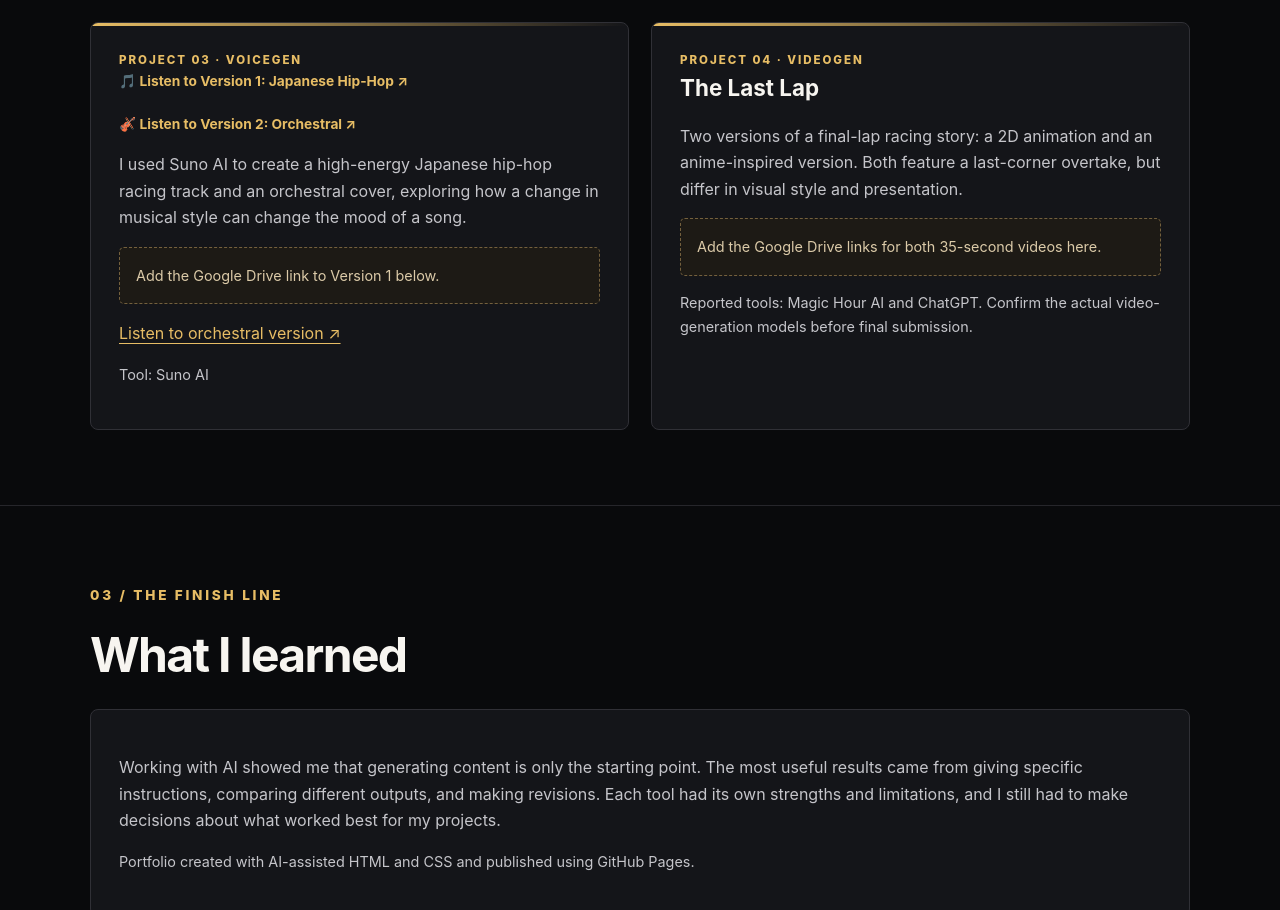
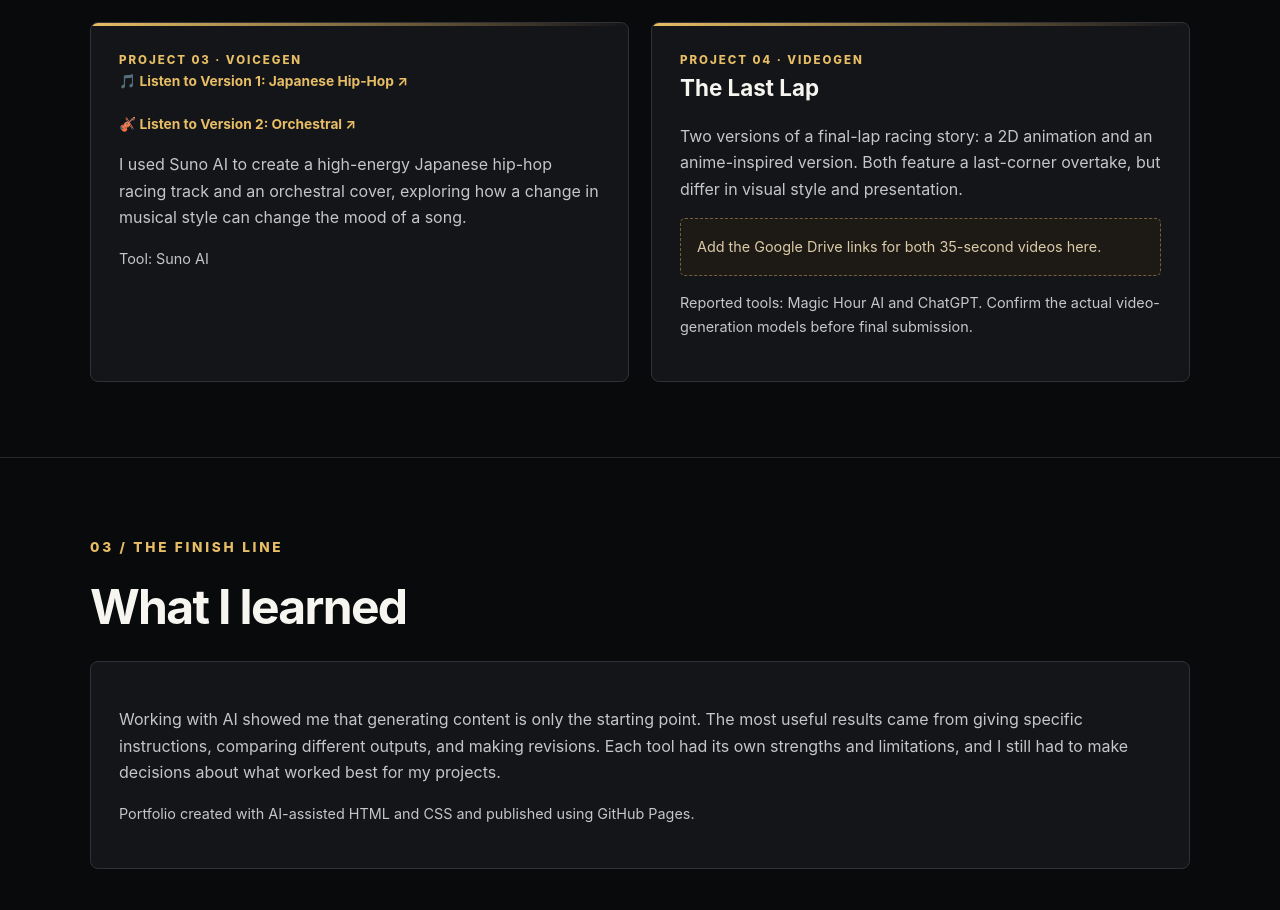
Before and after one commit to jacobmasterson2008-art/Hum220-AI-Portfolio, a plain HTML site: page index.html in a window 1280 px wide. Shown: the part 3241-4151 px from the top of the page. Drawn offline with Linux system fonts and the light colour scheme.

Commit message:
Update index.html

```diff
--- a/index.html
+++ b/index.html
@@ -38,7 +38,7 @@
   </div>
 </div>
 <p class="note">Tools: ChatGPT · Canva AI · Ideogram</p></article>
-    <article class="project"><div class="tag">Project 03 · VoiceGen</div><h3> <div class="links">   <a href="https://drive.google.com/file/d/1eqQRNtVD3bO-bOCCEnozmtFoZmdQQDCJ/view?usp=drive_link" target="_blank" rel="noopener noreferrer">🎵 Listen to Version 1: Japanese Hip-Hop ↗</a>   <a href="https://suno.com/song/0973e96b-db1e-4c26-9387-5c3f86996001?sh=QvLke4MTlWQ9z7sj" target="_blank" rel="noopener noreferrer">🎻 Listen to Version 2: Orchestral ↗</a> </div></h3><p>I used Suno AI to create a high-energy Japanese hip-hop racing track and an orchestral cover, exploring how a change in musical style can change the mood of a song.</p><div class="placeholder">Add the Google Drive link to Version 1 below.</div><p><a href="https://suno.com/s/QvLke4MTlWQ9z7sj" target="_blank" rel="noopener noreferrer">Listen to orchestral version ↗</a></p><p class="note">Tool: Suno AI</p></article>
+    <article class="project"><div class="tag">Project 03 · VoiceGen</div><h3> <div class="links">   <a href="https://drive.google.com/file/d/1eqQRNtVD3bO-bOCCEnozmtFoZmdQQDCJ/view?usp=drive_link" target="_blank" rel="noopener noreferrer">🎵 Listen to Version 1: Japanese Hip-Hop ↗</a>   <a href="https://suno.com/song/0973e96b-db1e-4c26-9387-5c3f86996001?sh=QvLke4MTlWQ9z7sj" target="_blank" rel="noopener noreferrer">🎻 Listen to Version 2: Orchestral ↗</a> </div></h3><p>I used Suno AI to create a high-energy Japanese hip-hop racing track and an orchestral cover, exploring how a change in musical style can change the mood of a song.</p><p class="note">Tool: Suno AI</p></article>
     <article class="project"><div class="tag">Project 04 · VideoGen</div><h3>The Last Lap</h3><p>Two versions of a final-lap racing story: a 2D animation and an anime-inspired version. Both feature a last-corner overtake, but differ in visual style and presentation.</p><div class="placeholder">Add the Google Drive links for both 35-second videos here.</div><p class="note">Reported tools: Magic Hour AI and ChatGPT. Confirm the actual video-generation models before final submission.</p></article>
   </div></div></section>
   <section id="reflection"><div class="wrap"><span class="section-number">03 / THE FINISH LINE</span><h2>What I learned</h2><div class="about-card"><p>Working with AI showed me that generating content is only the starting point. The most useful results came from giving specific instructions, comparing different outputs, and making revisions. Each tool had its own strengths and limitations, and I still had to make decisions about what worked best for my projects.</p><p class="note">Portfolio created with AI-assisted HTML and CSS and published using GitHub Pages.</p></div></div></section>
```
